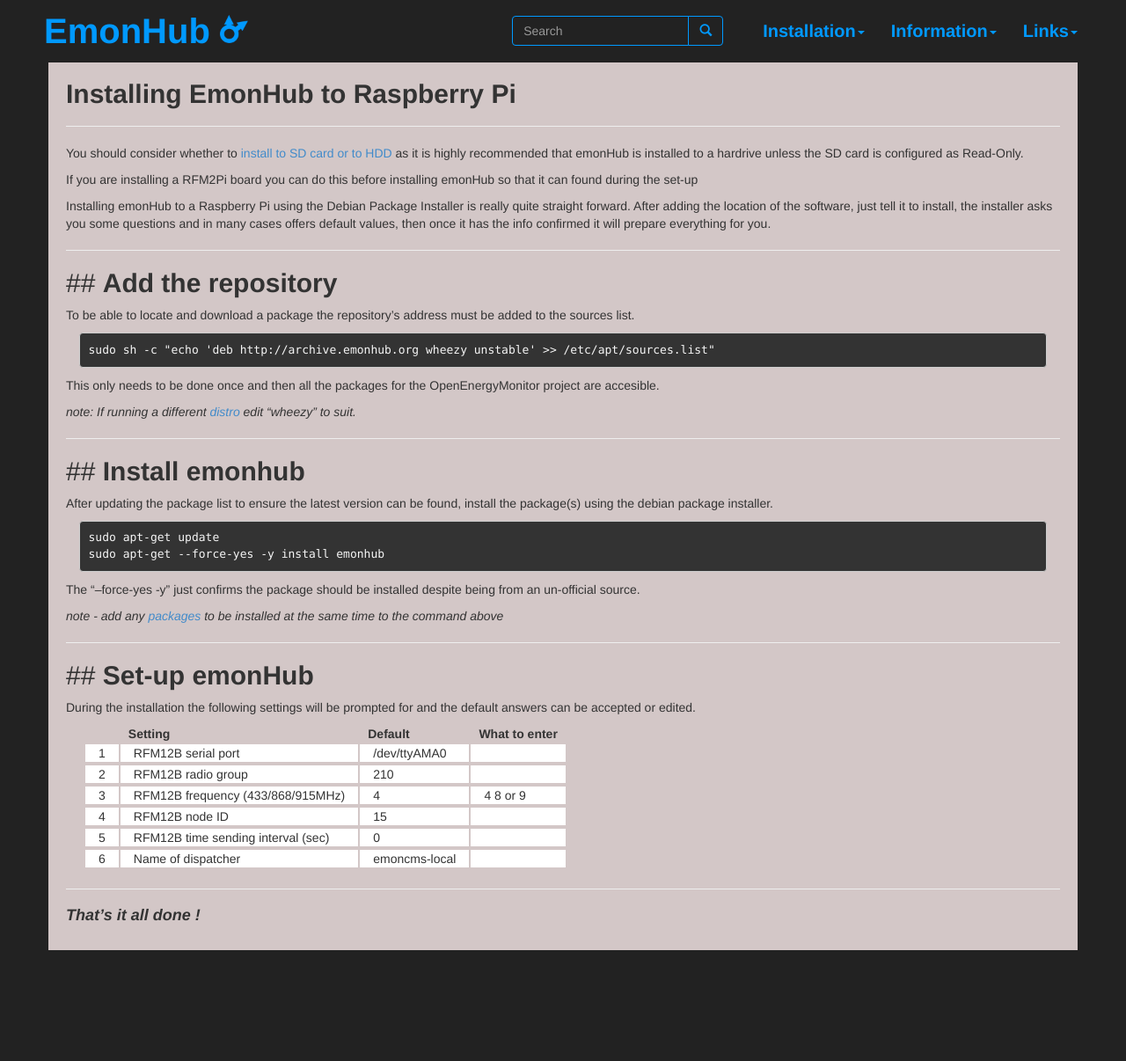
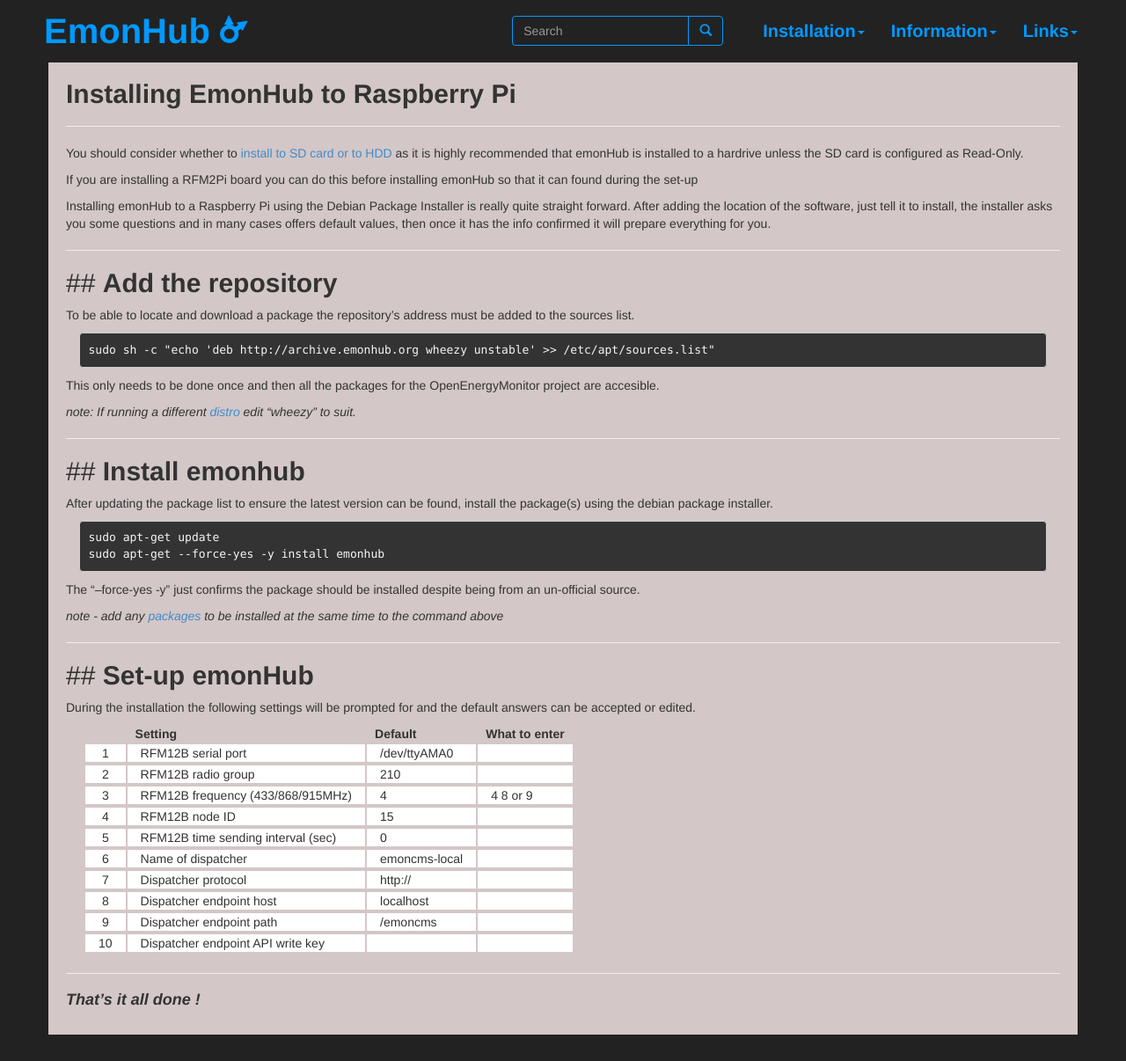
Before and after one commit to otherWIP/otherwip.github.io, a Jekyll site: the page built from documentation/install/raspberrypi/index.md, in a window 1280 px wide and 1206 px high. Shown: the whole window at 88% size. Built offline with Jekyll 4.4.1, drawn with Linux system fonts in a browser that asks for light colours; nearby versions of some CDN libraries.

Commit message:
Update hub_qa.md

```diff
--- a/_includes/info/setup/hub_qa.md
+++ b/_includes/info/setup/hub_qa.md
@@ -10,3 +10,7 @@ During the installation the following settings will be prompted for and the defa
 | 4 | RFM12B node ID | 15 | |
 | 5 | RFM12B time sending interval (sec) | 0 | |
 |6|Name of dispatcher|emoncms-local|
+|7|Dispatcher protocol|http://||
+|8|Dispatcher endpoint host|localhost||
+|9|Dispatcher endpoint path|/emoncms||
+|10|Dispatcher endpoint API write key|||
```
